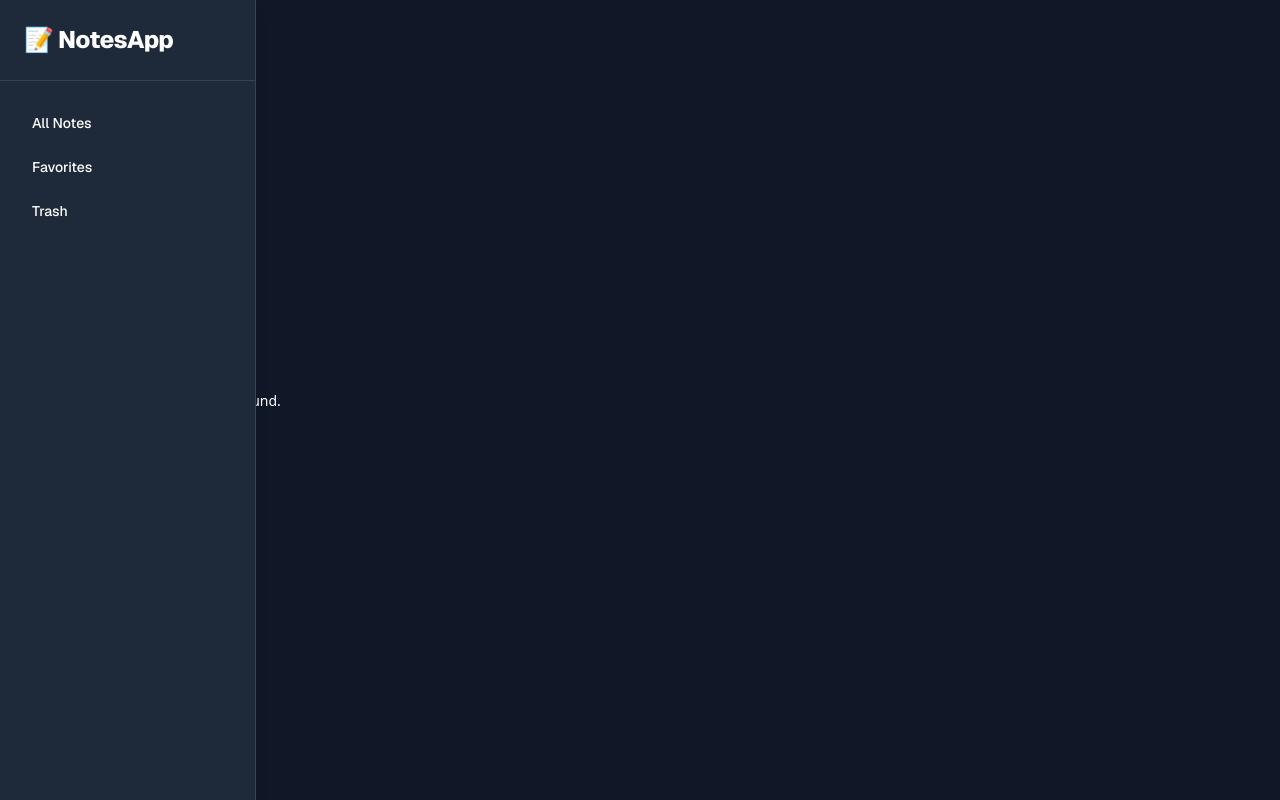
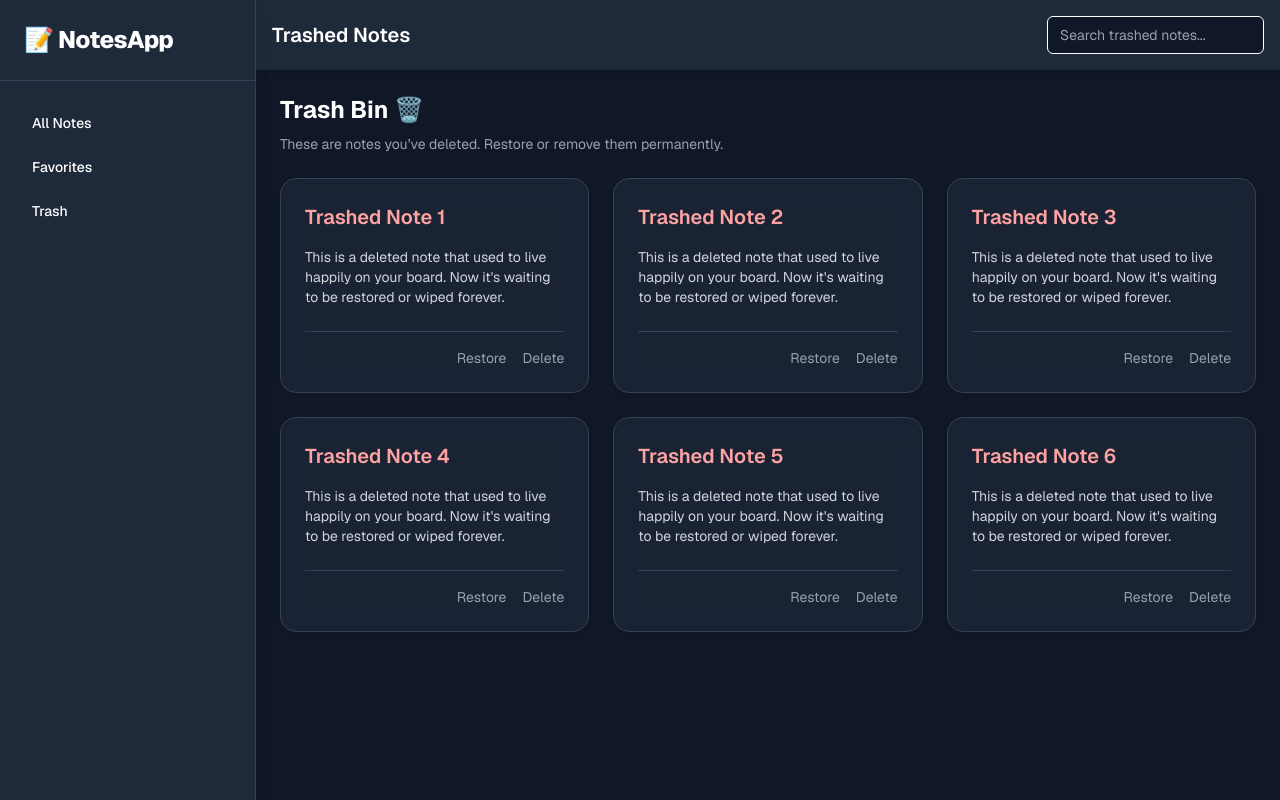
Before and after one commit to Ayomide-Philip/note-taking, a Next.js app: page /trash in a window 1280 px wide. Before the commit this address had no page. Built offline with nearby package versions, Linux system fonts and the light colour scheme.

Commit message:
style: add Trash Bin page to display trashed notes with restore and delete options

```diff
--- /dev/null
+++ b/app/trash/page.js
@@ -0,0 +1,56 @@
+"use client";
+export default function Page() {
+  return (
+    <main className="mt-10 sm:mt-0 flex-1 flex flex-col lg:ml-64 pt-10 lg:pt-0 pb-20 sm:pb-5">
+      <div className="p-4 bg-gray-800 shadow-md hidden lg:flex justify-between items-center">
+        <h2 className="text-xl font-semibold">Trashed Notes</h2>
+        <div className="hidden md:block">
+          <input
+            type="text"
+            placeholder="Search trashed notes..."
+            className="px-3 py-2 border border-white bg-gray-900 text-white rounded-md text-sm placeholder-gray-400"
+          />
+        </div>
+      </div>
+
+      <div className="p-6">
+        <h1 className="text-2xl font-bold mb-2">Trash Bin 🗑️</h1>
+        <p className="text-gray-400 text-sm">
+          These are notes you’ve deleted. Restore or remove them permanently.
+        </p>
+      </div>
+
+      <section className="p-6 pt-0 grid grid-cols-1 sm:grid-cols-2 lg:grid-cols-3 gap-6">
+        {[...Array(6)].map((_, i) => (
+          <div
+            key={i}
+            className="relative bg-gray-800/70 backdrop-blur-md border border-gray-700 rounded-2xl p-6 flex flex-col justify-between shadow hover:shadow-red-400/20 hover:scale-[1.015] transition duration-300 h-full"
+          >
+            {/* Title */}
+            <div className="mb-4">
+              <h3 className="text-xl font-semibold text-red-300">
+                Trashed Note {i + 1}
+              </h3>
+            </div>
+
+            {/* Description */}
+            <p className="text-gray-300 text-sm whitespace-pre-line flex-grow">
+              This is a deleted note that used to live happily on your board.
+              Now it&apos;s waiting to be restored or wiped forever.
+            </p>
+
+            {/* Footer Actions */}
+            <div className="mt-6 flex justify-end gap-4 border-t border-gray-700 pt-4">
+              <button className="flex items-center gap-1 text-gray-400 hover:text-blue-400 text-sm transition">
+                Restore
+              </button>
+              <button className="flex items-center gap-1 text-gray-400 hover:text-red-500 text-sm transition">
+                Delete
+              </button>
+            </div>
+          </div>
+        ))}
+      </section>
+    </main>
+  );
+}
```
